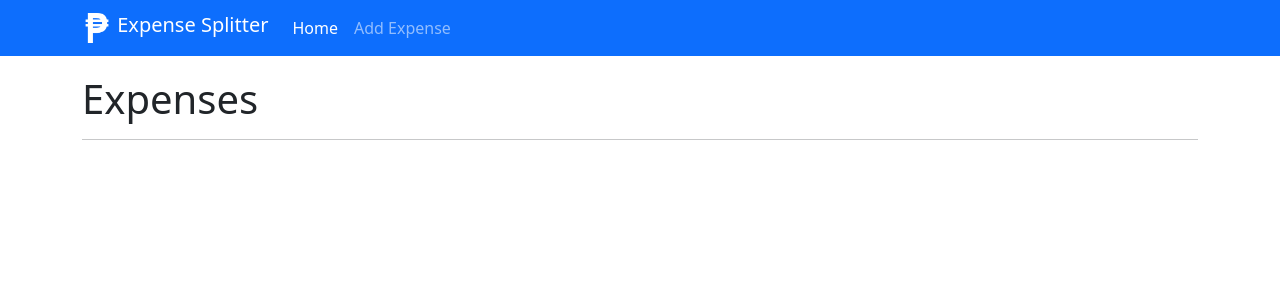
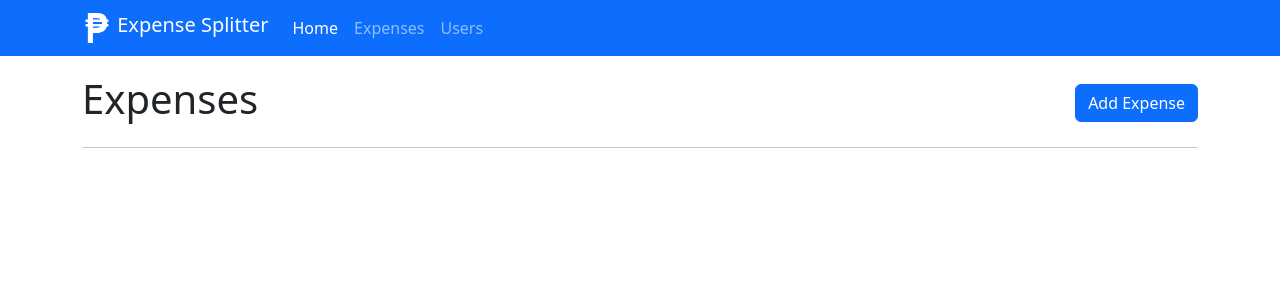
Before and after one commit to ARPM01/expense-splitter, a Flask app: page /home in a window 1280 px wide. Shown: the top 300 px of the page. Run offline with Flask 3, Linux system fonts and the light colour scheme.

Commit message:
Add "Add Expense" button

```diff
--- a/static/css/style.css
+++ b/static/css/style.css
@@ -11,3 +11,9 @@
     width: 30px;
     height: 30px;
 }
+
+.page-heading {
+    display: flex;
+    justify-content: space-between;
+    align-items: center;
+}
--- a/templates/home.html
+++ b/templates/home.html
@@ -20,14 +20,20 @@
                     <a class="nav-link active" aria-current="page" href="#">Home</a>
                 </li>
                 <li class="nav-item">
-                    <a class="nav-link" href="#" data-bs-toggle="modal" data-bs-target="#addExpense" id="create-btn">Add Expense</a>
+                    <a class="nav-link" href="#">Expenses</a>
+                </li>
+                <li class="nav-item">
+                    <a class="nav-link">Users</a>
                 </li>
             </div>
         </div>
     </nav>
 
     <div class="container main-content">
-    <h1>Expenses</h1>
+    <div class="page-heading">
+        <h1>Expenses</h1>
+        <a class="btn btn-primary" data-bs-toggle="modal" data-bs-target="#addExpense" id="create-btn">Add Expense</a>
+    </div>
     <hr>
         <div class="container">
             <ul class="list-group list-group-flush">
@@ -36,7 +42,7 @@
                     <div class="row">
                     <li href="#" class="list-group-item list-group-item-action d-flex align-items-center {% if exp.settled%} list-group-item-primary {% else %} list-group-item-danger {% endif %}">
                         <div class="col-md-5">
-                            <span  {% if exp.done %} style="text-decoration: line-through" {% endif %}>{{ exp.title }}</span>
+                            <span  {% if exp.settled %} style="text-decoration: line-through" {% endif %}>{{ exp.title }} paid by {{exp.get_user_paid_by()}}</span>
                         </div>
                         <div class="col-md-2">
                             <span>₱{{ exp.amount }}</span>
```
